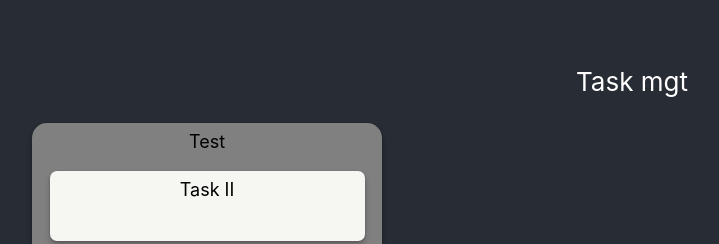
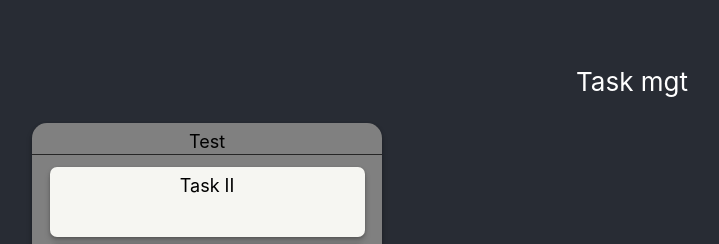
Before and after one commit to Dagmawi-22/task-mgt, a React (Create React App) app: page / in a window 1280 px wide. Shown: the top 244 px of the page, without its empty margins (8-727 px from the left). Built offline with nearby package versions, Linux system fonts and the light colour scheme.

Commit message:
feat: task board initial look

```diff
--- a/src/components/Divider.js
+++ b/src/components/Divider.js
@@ -6,8 +6,9 @@ const Divider = () => {
       style={{
         width: "100%",
         height: 1,
-        backgroundColor: "gray",
-        margin: "8px 0",
+        backgroundColor: "#000",
+        marginBottom: 12,
+        opacity: 0.7,
       }}
     ></div>
   );
```
